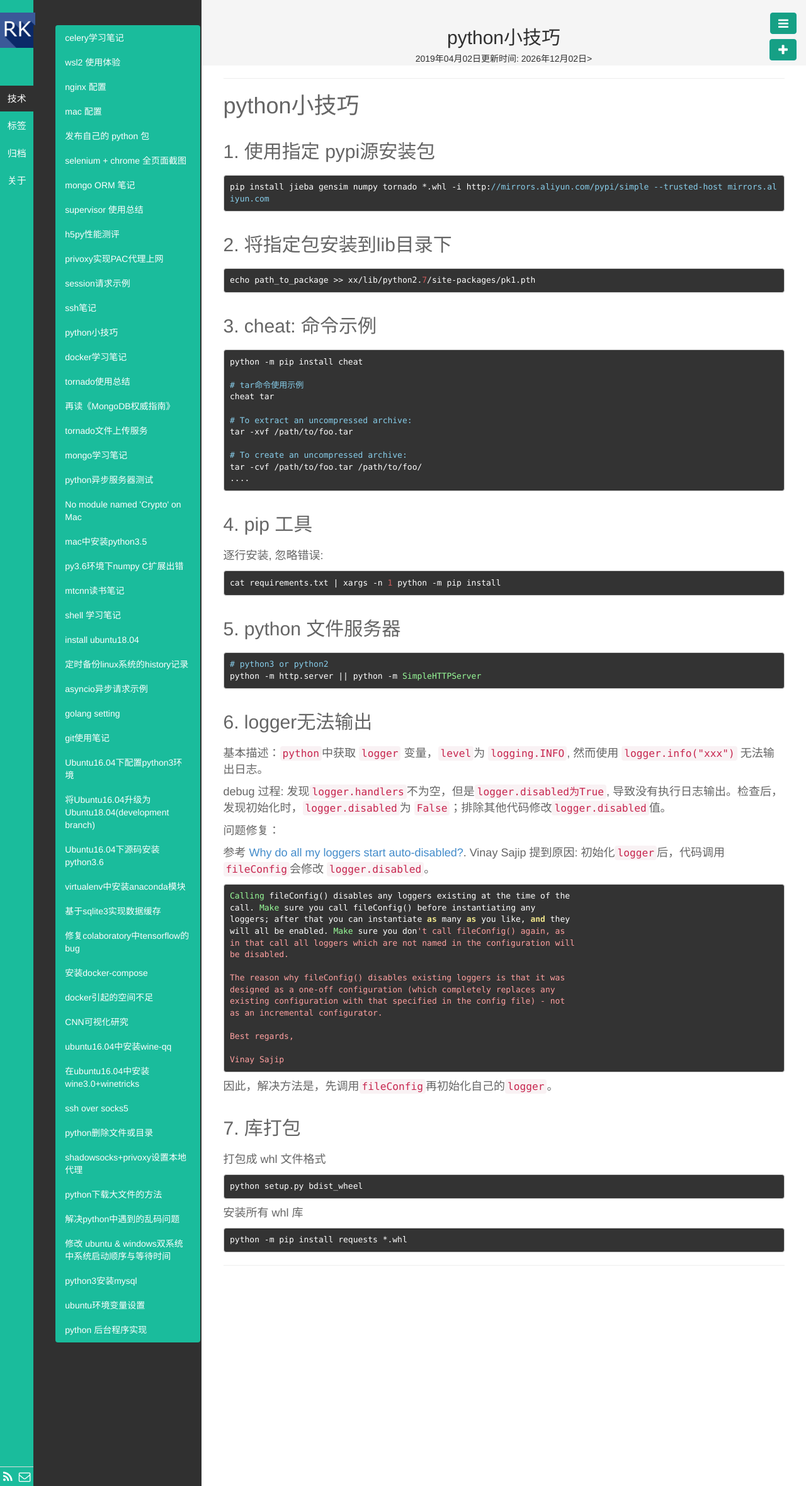
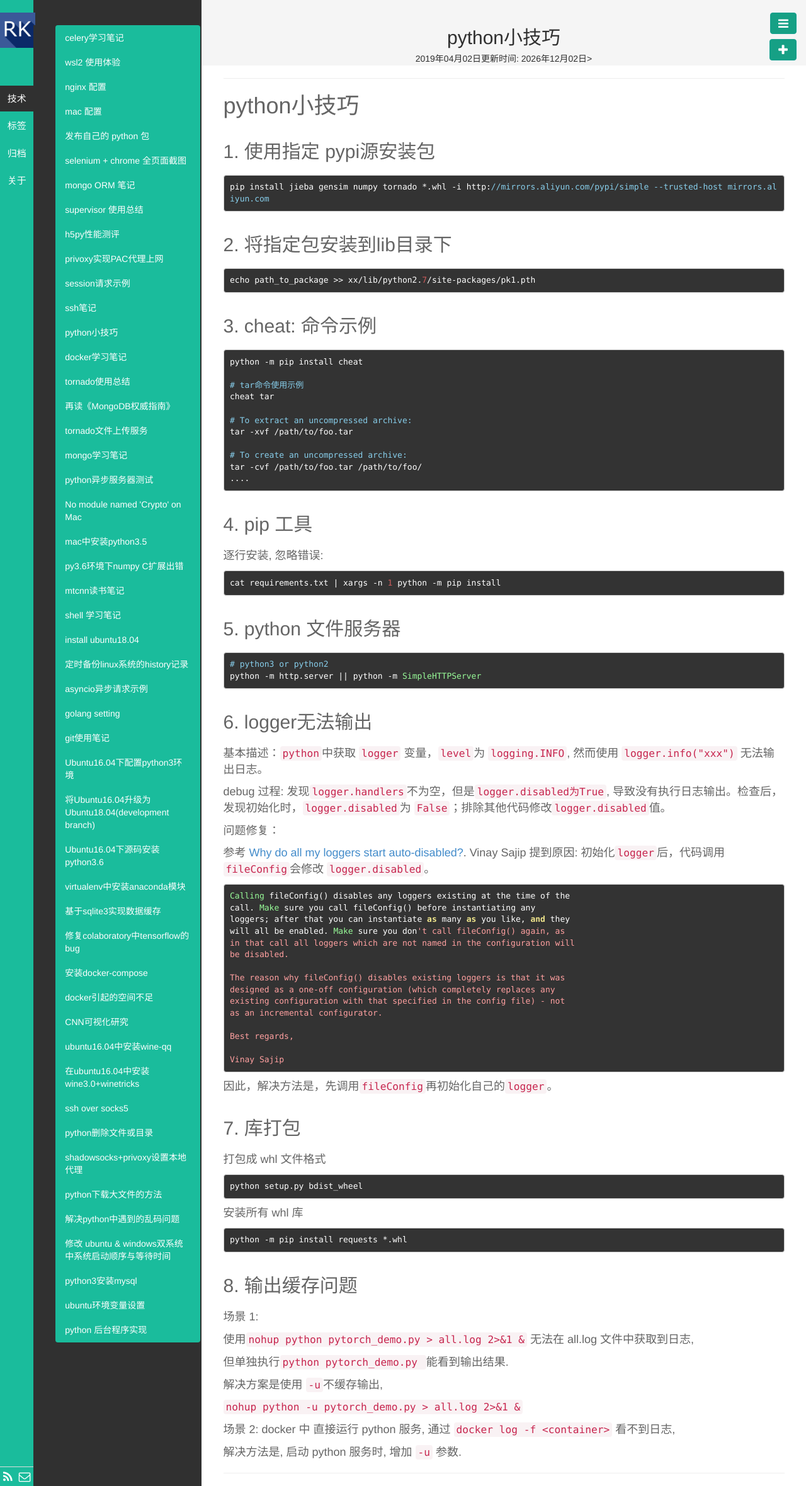
Before and after one commit to fengrk/frkhit.github.io, a Jekyll site: the page built from _posts/blog/2019-04-02-python_tips.md, in a window 1280 px wide. Shown: the whole page at 63% size. Built offline with Jekyll 4.4.1, drawn with Linux system fonts in a browser that asks for light colours.

Commit message:
python tips: 日志缓存问题

````diff
--- a/_posts/blog/2019-04-02-python_tips.md
+++ b/_posts/blog/2019-04-02-python_tips.md
@@ -90,3 +90,20 @@ python setup.py bdist_wheel
 ```
 python -m pip install requests *.whl
 ```
+
+## 8. 输出缓存问题
+
+场景 1:
+
+使用`nohup python pytorch_demo.py > all.log 2>&1 &` 无法在 all.log 文件中获取到日志,
+
+但单独执行`python pytorch_demo.py ` 能看到输出结果.
+
+解决方案是使用 `-u`不缓存输出,
+
+`nohup python -u pytorch_demo.py > all.log 2>&1 &`
+
+场景 2:
+docker 中 直接运行 python 服务, 通过 `docker log -f <container>` 看不到日志,
+
+解决方法是, 启动 python 服务时, 增加 `-u` 参数.
````
